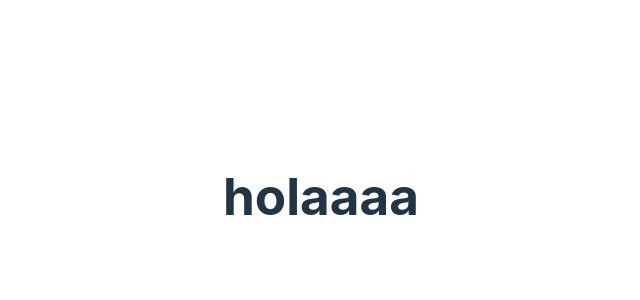
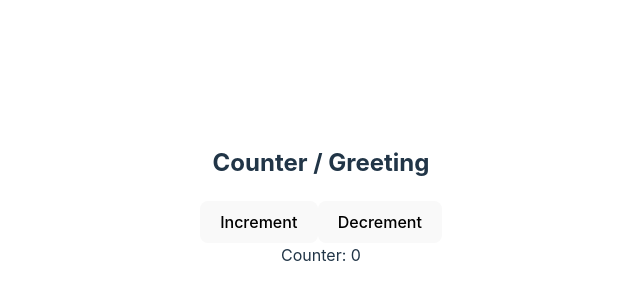
Before and after one commit to yolovi/ej-react-dia2-counter-greeting, a React (Vite) app: page / in a window 1280 px wide. Shown: the part 204-504 px from the top of the page, without its empty margins (319-959 px from the left). Built offline with nearby package versions, Linux system fonts and the light colour scheme.

Commit message:
added Counter without props

```diff
--- a/src/App.jsx
+++ b/src/App.jsx
@@ -1,14 +1,13 @@
-import { useState } from 'react'
-import reactLogo from './assets/react.svg'
-import viteLogo from '/vite.svg'
 import './App.css'
+import Counter from './components/Counter/Counter'
 
 function App() {
 
   return (
     <>
       <div>
-        <h1>holaaaa</h1>
+        <h2>Counter / Greeting</h2>
+        <Counter/>
       </div>
     </>
   )
--- /dev/null
+++ b/src/components/Counter/Counter.jsx
@@ -0,0 +1,20 @@
+import { useState } from "react";
+
+const Counter = () => {
+    const [count, setCounter] = useState(0);
+    const counter = count
+    const increment = () => {
+        setCounter(count + 1);
+    };
+    const decrement = () => {
+        setCounter(count -1)
+    }
+
+    return <>
+     <button onClick={increment}>Increment</button>
+     <button onClick={decrement}>Decrement</button>
+     <div>Counter: {counter}</div>
+    </>;
+};
+
+export default Counter;
```
Also changed, not shown: src/components/Greeting/Greeting.jsx (added).
